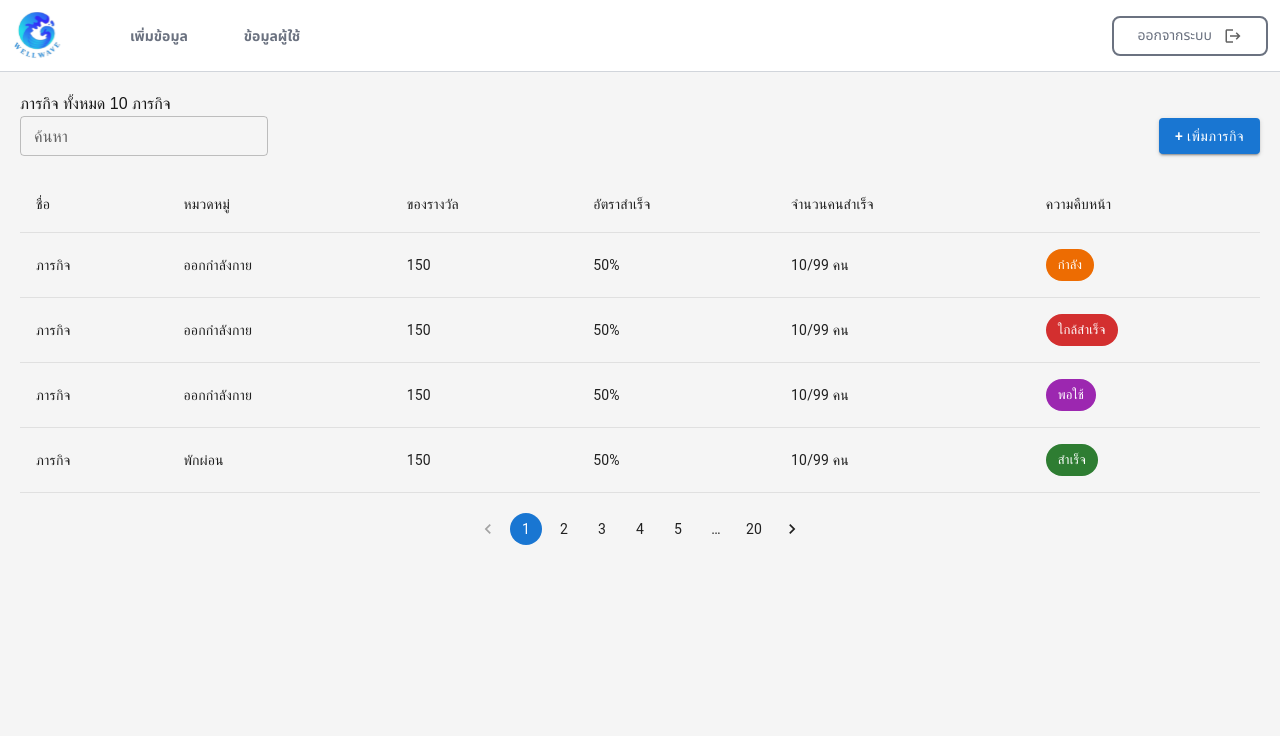
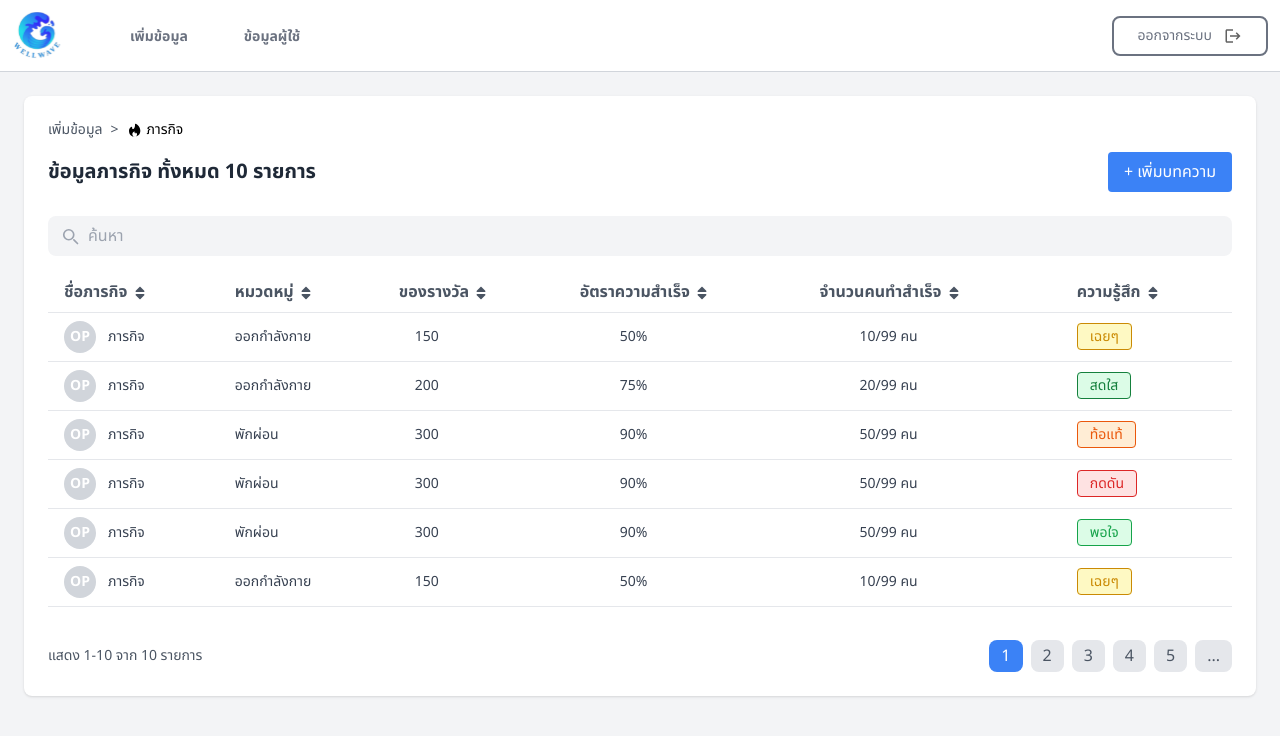
Before and after one commit to WellWave-App/wellwave-website, a Next.js app: page /infoApp/mission in a window 1280 px wide. Shown: the top 736 px of the page. Built offline with nearby package versions, Linux system fonts and the light colour scheme.

Commit message:
edit : detail mission

```diff
--- a/src/app/infoApp/mission/page.tsx
+++ b/src/app/infoApp/mission/page.tsx
@@ -1,7 +1,8 @@
 "use client";
+import { Task } from "@mui/icons-material";
 import React, { useState } from "react";
-
-import { Table, TableBody, TableCell, TableContainer, TableHead, TableRow, Button, Chip, Pagination, TextField } from "@mui/material";
+import { FaSort, FaSortDown, FaSortUp } from "react-icons/fa";
+import Image from "next/image";
 
 interface Task {
   name: string;
@@ -13,87 +14,168 @@ interface Task {
 }
 
 const taskData: Task[] = [
-  { name: "ภารกิจ", category: "ออกกำลังกาย", reward: 150, successRate: "50%", participants: "10/99 คน", status: "กำลัง" },
-  { name: "ภารกิจ", category: "ออกกำลังกาย", reward: 150, successRate: "50%", participants: "10/99 คน", status: "ใกล้สำเร็จ" },
-  { name: "ภารกิจ", category: "ออกกำลังกาย", reward: 150, successRate: "50%", participants: "10/99 คน", status: "พอใช้" },
-  { name: "ภารกิจ", category: "พักผ่อน", reward: 150, successRate: "50%", participants: "10/99 คน", status: "สำเร็จ" },
-  // เพิ่มข้อมูลตามต้องการ
+  { name: "ภารกิจ", category: "ออกกำลังกาย", reward: 150, successRate: "50%", participants: "10/99 คน", status: "เฉยๆ" },
+  { name: "ภารกิจ", category: "ออกกำลังกาย", reward: 200, successRate: "75%", participants: "20/99 คน", status: "สดใส" },
+  { name: "ภารกิจ", category: "พักผ่อน", reward: 300, successRate: "90%", participants: "50/99 คน", status: "ท้อแท้" },
+  { name: "ภารกิจ", category: "พักผ่อน", reward: 300, successRate: "90%", participants: "50/99 คน", status: "กดดัน" },
+  { name: "ภารกิจ", category: "พักผ่อน", reward: 300, successRate: "90%", participants: "50/99 คน", status: "พอใจ" },
+  { name: "ภารกิจ", category: "ออกกำลังกาย", reward: 150, successRate: "50%", participants: "10/99 คน", status: "เฉยๆ" },
+  { name: "ภารกิจ", category: "ออกกำลังกาย", reward: 200, successRate: "75%", participants: "20/99 คน", status: "สดใส" },
+  { name: "ภารกิจ", category: "พักผ่อน", reward: 300, successRate: "90%", participants: "50/99 คน", status: "ท้อแท้" },
+  { name: "ภารกิจ", category: "พักผ่อน", reward: 300, successRate: "90%", participants: "50/99 คน", status: "กดดัน" },
+  { name: "ภารกิจ", category: "พักผ่อน", reward: 300, successRate: "90%", participants: "50/99 คน", status: "พอใจ" },
 ];
 
-const getStatusColor = (status: string) => {
-  switch (status) {
-    case "กำลัง":
-      return "warning";
-    case "ใกล้สำเร็จ":
-      return "error";
-    case "พอใช้":
-      return "secondary";
-    case "สำเร็จ":
-      return "success";
-    default:
-      return "default";
-  }
-};
+// const getStatusColor = (status: string) => {
+//   switch (status) {
+//     case "กำลัง":
+//       return "warning";
+//     case "ใกล้สำเร็จ":
+//       return "error";
+//     case "พอใช้":
+//       return "secondary";
+//     case "สำเร็จ":
+//       return "success";
+//     default:
+//       return "default";
+//   }
+// };
 
-const TaskPage: React.FC = () => {
-  const [searchTerm, setSearchTerm] = useState("");
+const TaskPage = () => {
+  const [sortedData, setSortedData] = useState<Task[]>(taskData);
+  const [sortConfig, setSortConfig] = useState<{ column: keyof Task | null; direction: number }>({
+    column: null,
+    direction: 0, // 0: default, 1: ascending, 2: descending
+  });
 
-  const handleSearchChange = (event: React.ChangeEvent<HTMLInputElement>) => {
-    setSearchTerm(event.target.value);
+  const handleSort = (column: keyof Task) => {
+    setSortConfig((prev) => {
+      const newDirection = prev.column === column ? (prev.direction + 1) % 3 : 1;
+      const sorted = [...sortedData].sort((a, b) => {
+        if (newDirection === 0) return 0; // Default (No Sort)
+        if (typeof a[column] === "number") {
+          return newDirection === 1 ? (a[column] as number) - (b[column] as number) : (b[column] as number) - (a[column] as number);
+        }
+        return newDirection === 1 ? String(a[column]).localeCompare(String(b[column])) : String(b[column]).localeCompare(String(a[column]));
+      });
+
+      setSortedData(sorted);
+      return { column, direction: newDirection };
+    });
   };
-
-  const filteredData = taskData.filter((task) =>
-    task.name.includes(searchTerm) || task.category.includes(searchTerm)
-  );
+  const getIcon = (column: keyof Task) => {
+    if (sortConfig.column !== column) return <FaSort className="inline" />;
+    if (sortConfig.direction === 1) return <FaSortUp className="inline" />;
+    if (sortConfig.direction === 2) return <FaSortDown className="inline" />;
+    return <FaSort className="inline" />;
+  };
+  // const getSortIcon = (column: keyof Task) => {
+  //   if (sortConfig.column !== column) return <UnfoldMore fontSize="small" />;
+  //   return sortConfig.direction === 1 ? <ArrowUpward fontSize="small" /> : sortConfig.direction === 2 ? <ArrowDownward fontSize="small" /> : <UnfoldMore fontSize="small" />;
+  // };
 
   return (
-    <div style={{ padding: "20px" }}>
-      <h1>ภารกิจ ทั้งหมด 10 ภารกิจ</h1>
+    <div className="p-6 bg-gray-100 min-h-screen font-sans">
+      <div className="bg-white shadow rounded-lg p-6 h-[600px] flex flex-col">
+        <p className="text-gray-600 text-sm pb-3 flex items-center">
+          เพิ่มข้อมูล
+          <span style={{ margin: '0 8px' }}> &gt; </span> {/* สำหรับลูกศร ">" */}
+          <Image
+            src="/asset/fire.svg"
+            alt="fire"
+            width={16}
+            height={16}
+            className="mr-1"
+          />
+          <span className="text-black">ภารกิจ</span>
+        </p>
 
-      <div style={{ marginBottom: "20px", display: "flex", justifyContent: "space-between", alignItems: "center" }}>
-        <TextField
-          label="ค้นหา"
-          variant="outlined"
-          size="small"
-          value={searchTerm}
-          onChange={handleSearchChange}
-        />
-        <Button variant="contained" color="primary">
-          + เพิ่มภารกิจ
-        </Button>
-      </div>
 
-      <TableContainer>
-        <Table>
-          <TableHead>
-            <TableRow>
-              <TableCell>ชื่อ</TableCell>
-              <TableCell>หมวดหมู่</TableCell>
-              <TableCell>ของรางวัล</TableCell>
-              <TableCell>อัตราสำเร็จ</TableCell>
-              <TableCell>จำนวนคนสำเร็จ</TableCell>
-              <TableCell>ความคืบหน้า</TableCell>
-            </TableRow>
-          </TableHead>
-          <TableBody>
-            {filteredData.map((task, index) => (
-              <TableRow key={index}>
-                <TableCell>{task.name}</TableCell>
-                <TableCell>{task.category}</TableCell>
-                <TableCell>{task.reward}</TableCell>
-                <TableCell>{task.successRate}</TableCell>
-                <TableCell>{task.participants}</TableCell>
-                <TableCell>
-                  <Chip label={task.status} color={getStatusColor(task.status)} />
-                </TableCell>
-              </TableRow>
+        <div className="flex justify-between items-center mb-6" ><h1 className="text-xl font-bold text-gray-800">ข้อมูลภารกิจ ทั้งหมด {taskData.length} รายการ</h1>
+          <button className="bg-blue-500 text-white px-4 py-2 rounded hover:bg-blue-600">
+            + เพิ่มบทความ
+          </button></div>
+        <div className="relative">
+          <input
+            type="text"
+            placeholder="ค้นหา"
+            className="rounded-lg bg-gray-100 px-10 py-2 w-full max-w-full focus:outline-none focus:ring focus:ring-blue-300"
+          />
+          <span className="absolute left-3 top-1/2 transform -translate-y-1/2 text-gray-400">
+            <svg xmlns="http://www.w3.org/2000/svg" fill="none" viewBox="0 0 24 24" stroke="currentColor" className="w-5 h-5">
+              <path strokeLinecap="round" strokeLinejoin="round" strokeWidth="2" d="M21 21l-4.35-4.35M16.5 10.5a6 6 0 11-12 0 6 6 0 0112 0z" />
+            </svg>
+          </span>
+        </div>
+
+        <div className="overflow-auto flex-grow mt-4 max-h-[400px]">
+          <table className="w-full border-collapse">
+            <thead className="sticky top-0 bg-white"> {/* กำหนด sticky และ top-0 ให้แถวหัวข้อคงที่ */}
+              <tr className="text-left text-gray-600">
+                <th className="py-2 px-4 border-b cursor-pointer" onClick={() => handleSort("name")}>
+                  ชื่อภารกิจ {getIcon("name")}
+                </th>
+                <th className="py-2 px-4 border-b cursor-pointer" onClick={() => handleSort("category")}>
+                  หมวดหมู่ {getIcon("category")}
+                </th>
+                <th className="py-2 px-4 border-b cursor-pointer" onClick={() => handleSort("reward")}>
+                  ของรางวัล {getIcon("reward")}
+                </th>
+                <th className="py-2 px-4 border-b cursor-pointer" onClick={() => handleSort("successRate")}>
+                  อัตราความสำเร็จ {getIcon("successRate")}
+                </th>
+                <th className="py-2 px-4 border-b cursor-pointer" onClick={() => handleSort("participants")}>
+                  จำนวนคนทำสำเร็จ {getIcon("participants")}
+                </th>
+                <th className="py-2 px-4 border-b cursor-pointer" onClick={() => handleSort("status")}>
+                  ความรู้สึก {getIcon("status")}
+                </th>
+              </tr>
+            </thead>
+            <tbody>
+              {sortedData.map((task, index) => (
+                <tr key={index} className="text-sm text-gray-700">
+                  <td className="py-2 px-4 border-b">
+                    <div className="flex items-center space-x-3">
+                      <div className="w-8 h-8 rounded-full bg-gray-300 flex items-center justify-center text-white font-bold">OP</div>
+                      <span>{task.name}</span>
+                    </div>
+                  </td>
+                  <td className="py-2 px-4 border-b">{task.category}</td>
+                  <td className="py-2 px-8 border-b">{task.reward}</td>
+                  <td className="py-2 px-14 border-b">{task.successRate}</td>
+                  <td className="py-2 px-14 border-b">{task.participants}</td>
+                  <td className="py-2 px-4 border-b">
+                    <span
+                      className={`py-0.5 px-3 rounded text-sm border
+                ${task.status === "กดดัน" ? "bg-red-100 text-red-600 border-red-600" : ""}
+                ${task.status === "ท้อแท้" ? "bg-orange-100 text-orange-600 border-orange-600" : ""}
+                ${task.status === "เฉยๆ" ? "bg-yellow-100 text-yellow-600 border-yellow-600" : ""}
+                ${task.status === "พอใจ" ? "bg-green-100 text-green-600 border-green-600" : ""}
+                ${task.status === "สดใส" ? "bg-green-100 text-green-700 border-green-700" : ""}
+              `}
+                    >
+                      {task.status}
+                    </span>
+                  </td>
+                </tr>
+              ))}
+            </tbody>
+          </table>
+        </div>
+
+
+        <div className="pt-8 flex justify-between items-center mt-auto">
+          <p className="text-gray-600 text-sm">แสดง 1-10 จาก {taskData.length} รายการ</p>
+          <div className="flex space-x-2">
+            {[1, 2, 3, 4, 5].map((page) => (
+              <button key={page} className={`py-1 px-3 rounded-lg ${page === 1 ? "bg-blue-500 text-white" : "bg-gray-200 text-gray-600"}`}>
+                {page}
+              </button>
             ))}
-          </TableBody>
-        </Table>
-      </TableContainer>
-
-      <div style={{ marginTop: "20px", display: "flex", justifyContent: "center" }}>
-        <Pagination count={20} color="primary" />
+            <button className="py-1 px-3 bg-gray-200 text-gray-600 rounded-lg">...</button>
+          </div>
+        </div>
       </div>
     </div>
   );
```
